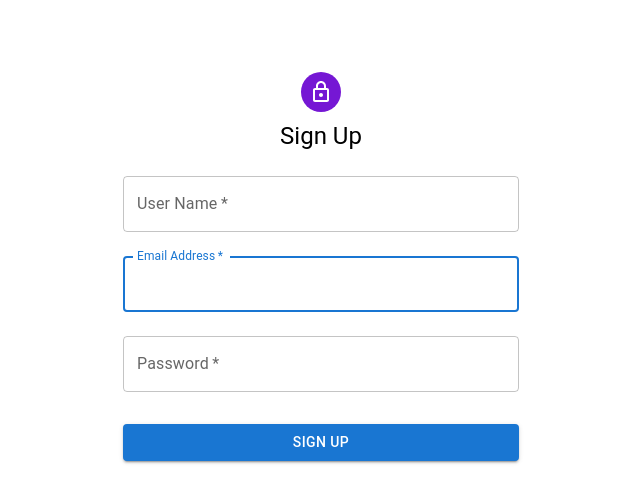
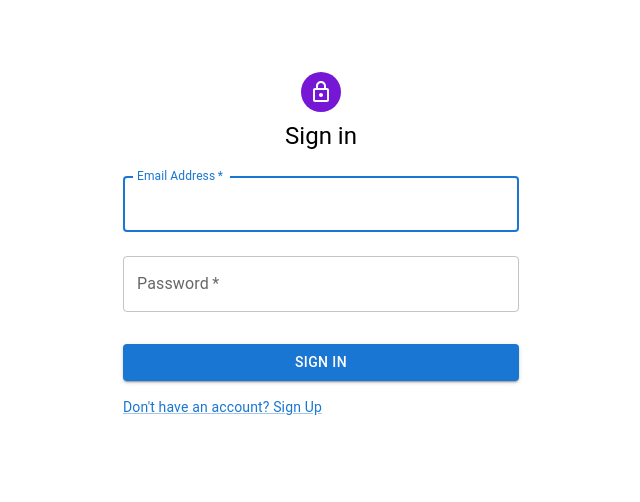
Before and after one commit to nazmuShakib/FrontEnd, a React (Vite) app: page / in a window 1280 px wide. Shown: the top 502 px of the page, without its empty margins (319-959 px from the left). Built offline with nearby package versions, Linux system fonts and the light colour scheme.

Commit message:
add route functionality to the app: link to register page is working now

```diff
--- a/package.json
+++ b/package.json
@@ -18,7 +18,8 @@
 		"eslint-plugin-import": "^2.29.1",
 		"eslint-plugin-jsx-a11y": "^6.8.0",
 		"react": "^18.2.0",
-		"react-dom": "^18.2.0"
+		"react-dom": "^18.2.0",
+		"react-router-dom": "^6.21.1"
 	},
 	"devDependencies": {
 		"@types/react": "^18.2.43",
--- a/src/App.jsx
+++ b/src/App.jsx
@@ -1,8 +1,13 @@
+import { Routes, Route } from 'react-router-dom'
+import Login from './components/Login'
 import Register from './components/Register'
 
 function App() {
 	return (
-		<Register />
+		<Routes>
+			<Route path="/register" element={<Register />} />
+			<Route path="/" element={<Login />} />
+		</Routes>
 	)
 }
 export default App
--- a/src/components/Login.jsx
+++ b/src/components/Login.jsx
@@ -68,9 +68,8 @@ export default function Login() {
 					>
 						Sign In
 					</Button>
-					{/* Sign Up link if not signed up yet */}
-					{/* TODO modify the link to sign up page */}
-					<Link href="/?22" variant="body2">
+					{/* Register Page link */}
+					<Link href="/register" variant="body2">
 						Don&apos;t have an account? Sign Up
 					</Link>
 				</Box>
--- a/src/main.jsx
+++ b/src/main.jsx
@@ -1,9 +1,12 @@
 import React from 'react'
 import ReactDOM from 'react-dom/client'
+import { BrowserRouter } from 'react-router-dom'
 import App from './App'
 
 ReactDOM.createRoot(document.getElementById('root')).render(
 	<React.StrictMode>
-		<App />
+		<BrowserRouter>
+			<App />
+		</BrowserRouter>
 	</React.StrictMode>,
 )
```
Also changed, not shown: 1 other file (tests, documents, lock files or other folders).
